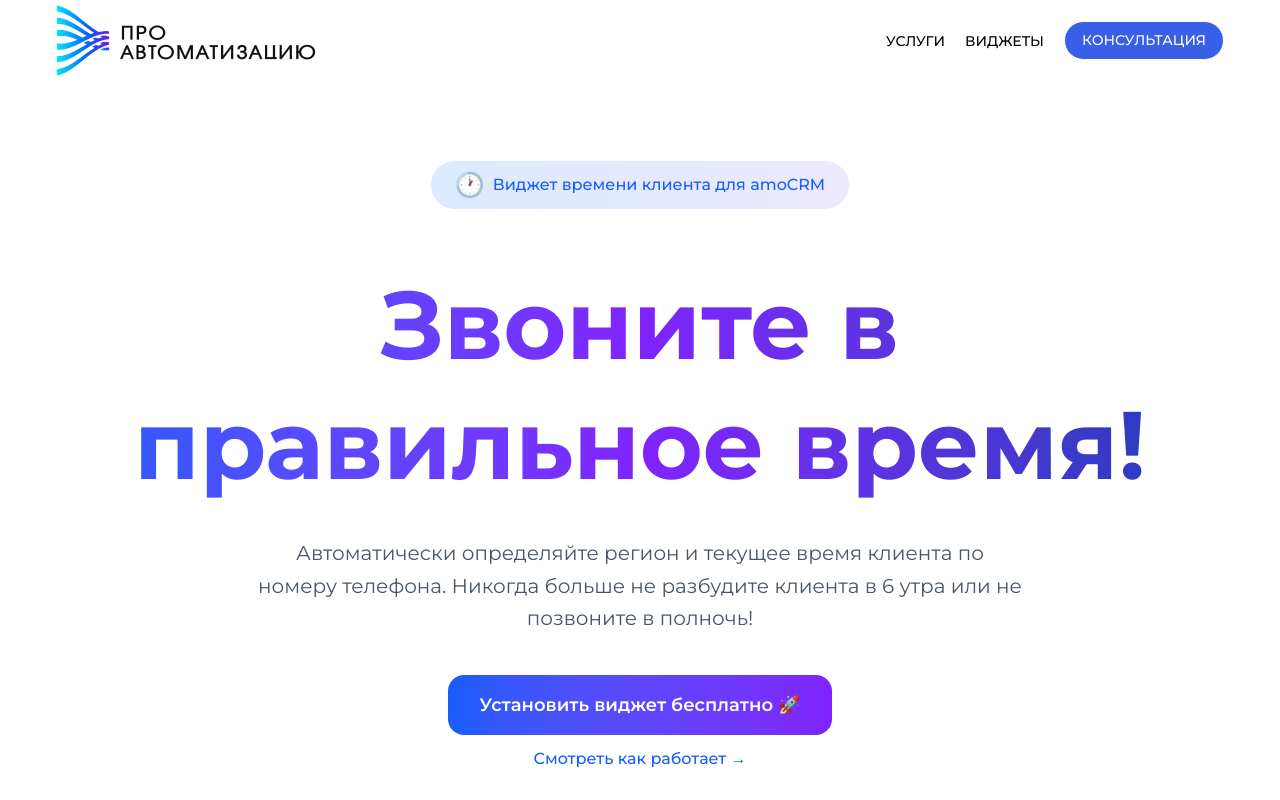
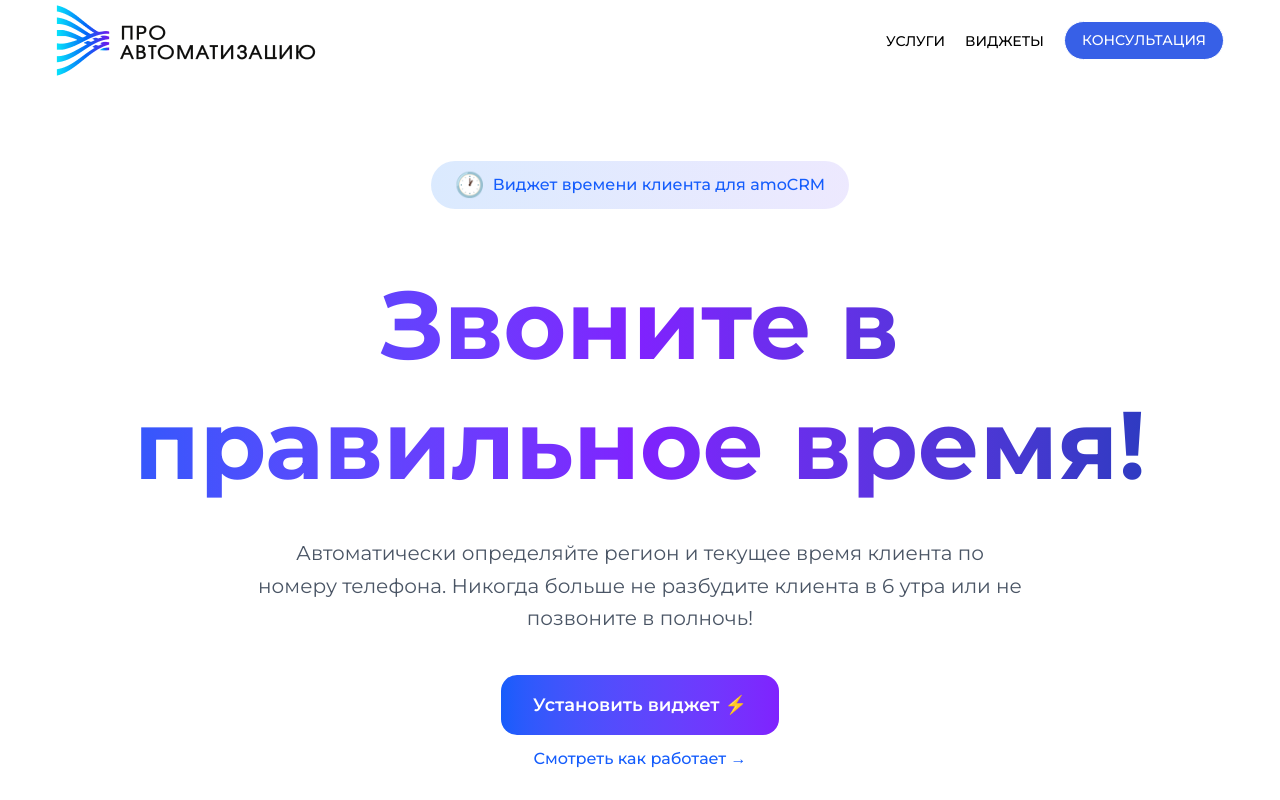
Before and after one commit to DFimp/landing_pro_automatization, a Next.js app: page /widgets/time-zone in a window 1280 px wide. Shown: the top 800 px of the page. Built offline with nearby package versions, Linux system fonts and the light colour scheme.

Commit message:
add: добавлены ссылки для активации виджетов

```diff
--- a/src/app/widgets/duplicate-leads/page.tsx
+++ b/src/app/widgets/duplicate-leads/page.tsx
@@ -34,9 +34,11 @@ export default function Page() {
                     </p>
 
                     <div className="flex flex-col gap-3 justify-center items-center mb-10">
-                        <button className="bg-gradient-to-r from-blue-600 to-violet-600 text-white px-8 py-4 rounded-2xl font-semibold text-lg hover:shadow-lg transition-all duration-300 transform hover:scale-105 cursor-pointer">
-                            Установить виджет ⚡
-                        </button>
+                        <a href='https://www.amocrm.ru/oauth/?state=state&mode=popup&client_id=9036b829-2690-470d-9248-e7c4bb3f6699' target="_blank" rel="noopener">
+                            <button className="bg-gradient-to-r from-blue-600 to-violet-600 text-white px-8 py-4 rounded-2xl font-semibold text-lg hover:shadow-lg transition-all duration-300 transform hover:scale-105 cursor-pointer">
+                                Установить виджет ⚡
+                            </button>
+                        </a>
                         <a
                             href="#instruction"
                             className="text-blue-600 font-medium hover:text-violet-600 transition-colors cursor-pointer"
--- a/src/app/widgets/lead-distribution/page.tsx
+++ b/src/app/widgets/lead-distribution/page.tsx
@@ -35,9 +35,11 @@ export default function Page() {
                     </p>
 
                     <div className="flex flex-col gap-3 justify-center items-center mb-10">
-                        <button className="bg-gradient-to-r from-blue-600 to-violet-600 text-white px-8 py-4 rounded-2xl font-semibold text-lg hover:shadow-lg transition-all duration-300 transform hover:scale-105 cursor-pointer">
-                            Установить виджет ⚡
-                        </button>
+                        <a href='https://www.amocrm.ru/oauth/?state=state&mode=popup&client_id=9bd50964-9b79-40a5-b786-59c079f7edc8' target="_blank" rel="noopener">
+                          <button className="bg-gradient-to-r from-blue-600 to-violet-600 text-white px-8 py-4 rounded-2xl font-semibold text-lg hover:shadow-lg transition-all duration-300 transform hover:scale-105 cursor-pointer">
+                              Установить виджет ⚡
+                          </button>
+                        </a>
                         <a
                             href="#instruction"
                             className="text-blue-600 font-medium hover:text-violet-600 transition-colors cursor-pointer"
--- a/src/app/widgets/telegram-button/page.tsx
+++ b/src/app/widgets/telegram-button/page.tsx
@@ -35,9 +35,11 @@ export default function Page() {
                     </p>
 
                     <div className="flex flex-col gap-3 justify-center items-center mb-10">
-                        <button className="bg-gradient-to-r from-blue-600 to-violet-600 text-white px-8 py-4 rounded-2xl font-semibold text-lg hover:shadow-lg transition-all duration-300 transform hover:scale-105 cursor-pointer">
-                            Установить виджет ⚡
-                        </button>
+                        <a href='https://www.amocrm.ru/oauth/?state=state&mode=popup&client_id=26e34407-779d-4b47-bb48-b1ffaed3cc78' target="_blank" rel="noopener">
+                            <button className="bg-gradient-to-r from-blue-600 to-violet-600 text-white px-8 py-4 rounded-2xl font-semibold text-lg hover:shadow-lg transition-all duration-300 transform hover:scale-105 cursor-pointer">
+                                Установить виджет ⚡
+                            </button>
+                        </a>
                         <a
                             href="#instruction"
                             className="text-blue-600 font-medium hover:text-violet-600 transition-colors cursor-pointer"
--- a/src/app/widgets/telegram-notify/page.tsx
+++ b/src/app/widgets/telegram-notify/page.tsx
@@ -34,9 +34,11 @@ export default function TelegramWidget() {
                     </p>
 
                     <div className="flex flex-col gap-3 justify-center items-center mb-10">
-                        <button className="bg-gradient-to-r from-blue-600 to-violet-600 text-white px-8 py-4 rounded-2xl font-semibold text-lg hover:shadow-lg transition-all duration-300 transform hover:scale-105 cursor-pointer">
-                            Установить виджет бесплатно ⚡
-                        </button>
+                        <a href='https://www.amocrm.ru/oauth/?state=state&mode=popup&client_id=26e34407-779d-4b47-bb48-b1ffaed3cc78' target="_blank" rel="noopener">
+                            <button className="bg-gradient-to-r from-blue-600 to-violet-600 text-white px-8 py-4 rounded-2xl font-semibold text-lg hover:shadow-lg transition-all duration-300 transform hover:scale-105 cursor-pointer">
+                                Установить виджет ⚡
+                            </button>
+                        </a>
                         <a
                             href="#instruction"
                             className="text-blue-600 font-medium hover:text-violet-600 transition-colors cursor-pointer"
--- a/src/app/widgets/time-zone/page.tsx
+++ b/src/app/widgets/time-zone/page.tsx
@@ -28,10 +28,11 @@ export default function TimezoneWidget() {
                     </p>
 
                     <div className="flex flex-col gap-3 justify-center items-center mb-10">
-                        <button
-                            className="bg-gradient-to-r from-blue-600 to-violet-600 text-white px-8 py-4 rounded-2xl font-semibold text-lg hover:shadow-lg transition-all duration-300 transform hover:scale-105 cursor-pointer">
-                            Установить виджет бесплатно 🚀
-                        </button>
+                        <a href='https://www.amocrm.ru/oauth/?state=state&mode=popup&client_id=25f94eb8-f182-4296-b86f-da4e26854b47' target="_blank" rel="noopener">
+                            <button className="bg-gradient-to-r from-blue-600 to-violet-600 text-white px-8 py-4 rounded-2xl font-semibold text-lg hover:shadow-lg transition-all duration-300 transform hover:scale-105 cursor-pointer">
+                                Установить виджет ⚡
+                            </button>
+                        </a>
                         <a
                             href="#instruction"
                             className="text-blue-600 font-medium hover:text-violet-600 transition-colors cursor-pointer"
--- a/src/app/widgets/whatsapp-button/page.tsx
+++ b/src/app/widgets/whatsapp-button/page.tsx
@@ -33,9 +33,11 @@ export default function Page() {
                     </p>
 
                     <div className="flex flex-col gap-3 justify-center items-center mb-10">
-                        <button className="bg-gradient-to-r from-blue-600 to-violet-600 text-white px-8 py-4 rounded-2xl font-semibold text-lg hover:shadow-lg transition-all duration-300 transform hover:scale-105 cursor-pointer">
-                            Установить виджет ⚡
-                        </button>
+                        <a href='https://www.amocrm.ru/oauth/?state=state&mode=popup&client_id=667e5134-9be1-4ee1-8e02-42eb25230f37' target="_blank" rel="noopener">
+                            <button className="bg-gradient-to-r from-blue-600 to-violet-600 text-white px-8 py-4 rounded-2xl font-semibold text-lg hover:shadow-lg transition-all duration-300 transform hover:scale-105 cursor-pointer">
+                                Установить виджет ⚡
+                            </button>
+                        </a>
                         <a
                             href="#instruction"
                             className="text-blue-600 font-medium hover:text-violet-600 transition-colors cursor-pointer"
```
